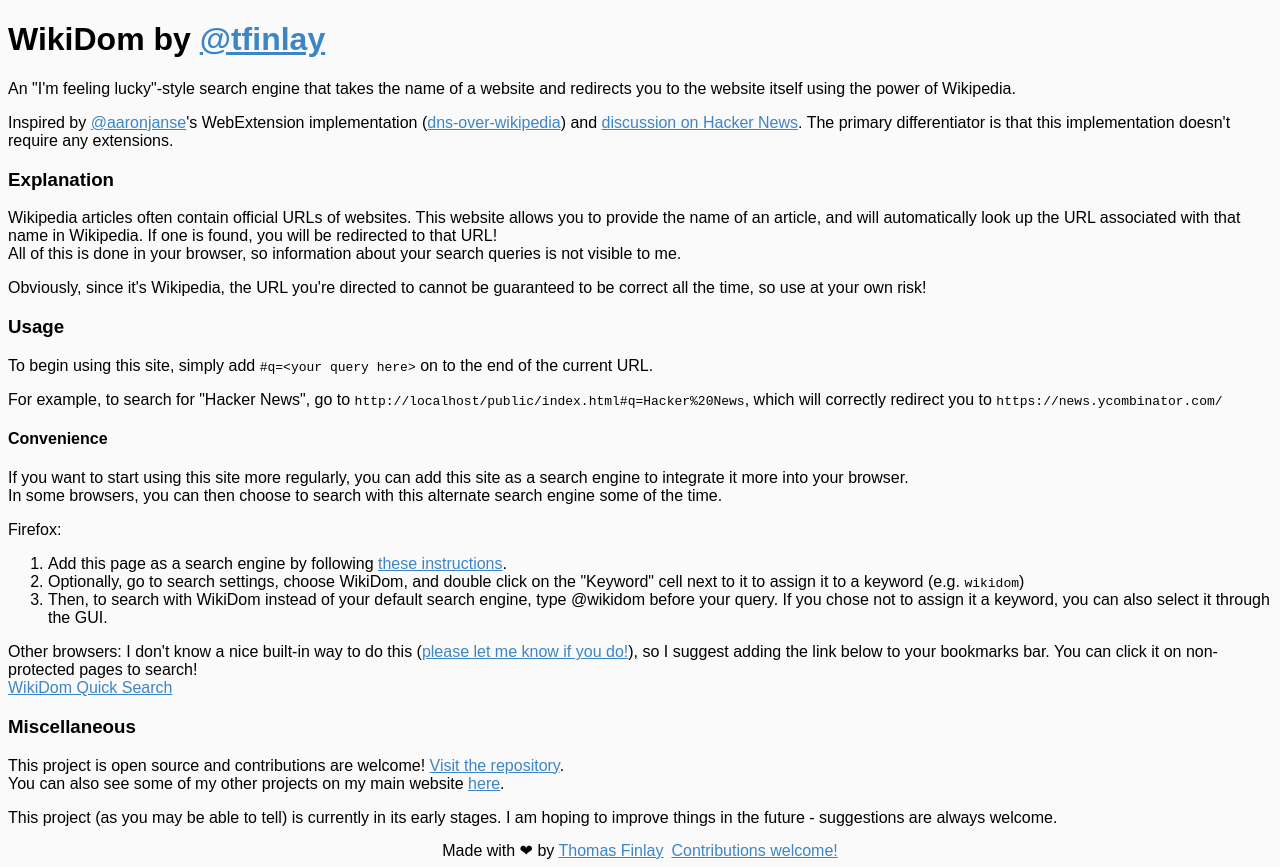
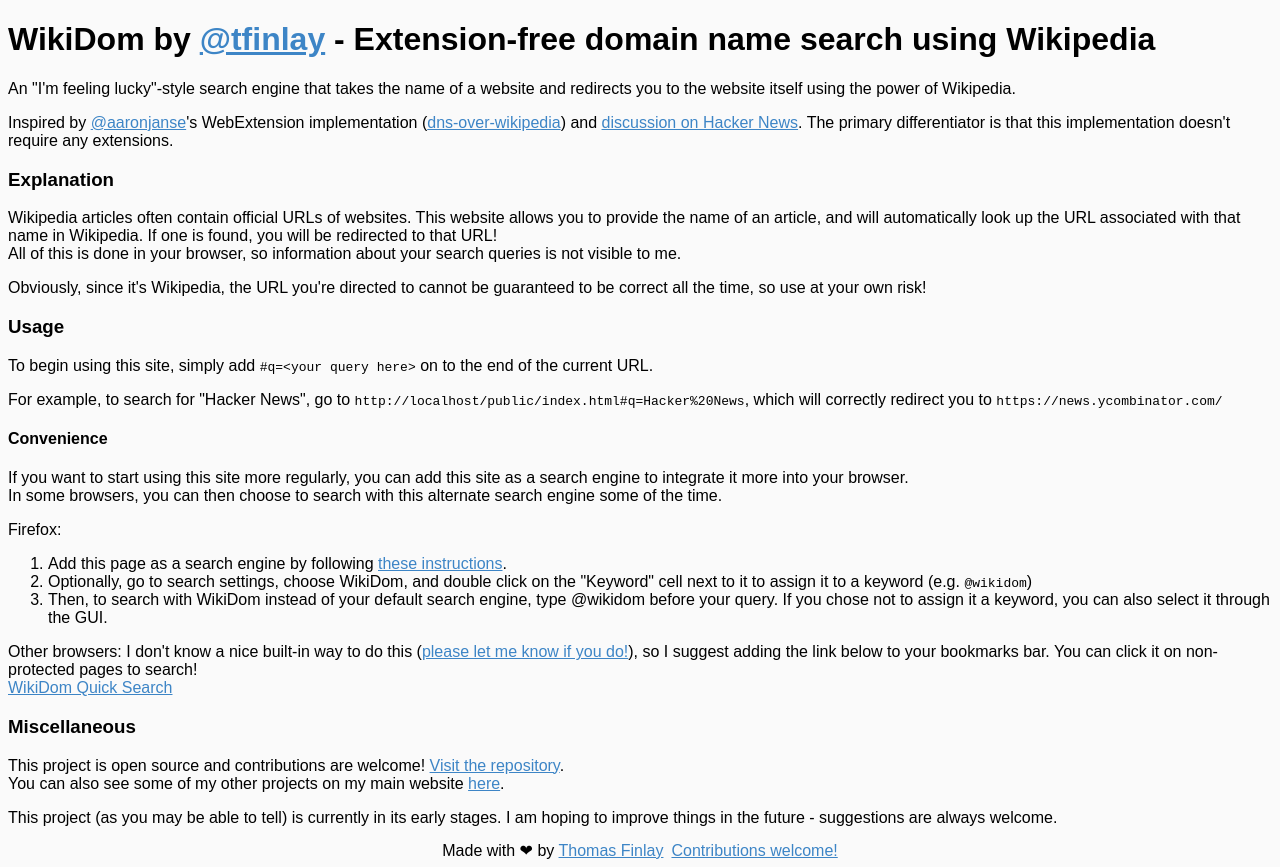
Before and after one commit to tfinlay/wikidom, a plain HTML site: page public/index.html in a window 1280 px wide. Drawn offline with Linux system fonts and the light colour scheme.

Commit message:
Improved the name

```diff
--- a/public/index.html
+++ b/public/index.html
@@ -2,7 +2,7 @@
 <html lang="en">
 <head>
     <meta charset="UTF-8">
-    <title>WikiDom (extension-free DNS over Wikipedia)</title>
+    <title>WikiDom (extension-free domain name search using Wikipedia)</title>
 
     <script src="index.js" type="text/javascript" defer></script>
     <link rel="stylesheet" type="text/css" href="main.css"/>
@@ -17,7 +17,7 @@
 
 <div id="statusBar"></div>
 
-<h1>WikiDom by <a href="https://tfinlay.io">@tfinlay</a></h1>
+<h1>WikiDom by <a href="https://tfinlay.io">@tfinlay</a> - Extension-free domain name search using Wikipedia</h1>
 <p>
     An "I'm feeling lucky"-style search engine that takes the name of a website and redirects you to the website itself using the power of Wikipedia.
 </p>
@@ -57,7 +57,7 @@
     Firefox:
     <ol>
         <li>Add this page as a search engine by following <a href="https://support.mozilla.org/en-US/kb/add-or-remove-search-engine-firefox#w_add-a-search-engine-from-the-address-bar" target="_blank">these instructions</a>.</li>
-        <li>Optionally, go to search settings, choose WikiDom, and double click on the "Keyword" cell next to it to assign it to a keyword (e.g. <code>wikidom</code>)</li>
+        <li>Optionally, go to search settings, choose WikiDom, and double click on the "Keyword" cell next to it to assign it to a keyword (e.g. <code>@wikidom</code>)</li>
         <li>Then, to search with WikiDom instead of your default search engine, type @wikidom before your query. If you chose not to assign it a keyword, you can also select it through the GUI.</li>
     </ol>
 </p>
```
